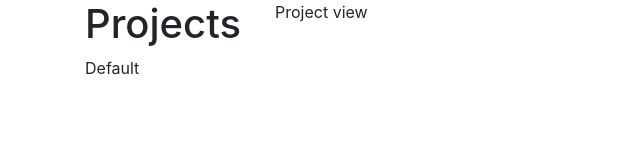
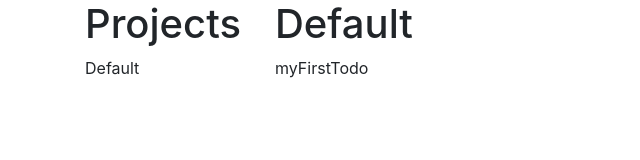
Before and after one commit to LeeSD90/js-todo-list, a website built with webpack: page dist/index.html in a window 1280 px wide. Shown: the whole page, without its empty margins (0-640 px from the left). Built offline with nearby package versions, Linux system fonts and the light colour scheme.

Commit message:
Add constraint ensuring uniqueness of project names

```diff
--- a/src/logic.js
+++ b/src/logic.js
@@ -3,18 +3,20 @@ import todoFactory from './todo.js';
 
 const addNewProject = (name) => {
     const project = projectFactory(name);
-
-    return project;
+    // Only add if the name is not a duplicate
+    if (projects.filter(p => (p.name === name)).length == 0){ projects.push(project); }
 }
 
-const addNewTodo = (title, description, dueDate, priority) => {
+const addNewTodo = (project, title, description, dueDate, priority) => {
     var todo = todoFactory(title, description, dueDate, priority);
-
-    return todo;
+    project.addToProject(todo);
 }
 
 var projects = [];
-var def = addNewProject("Default");
-projects.push(def);
+var todo = todoFactory("myFirstTodo", "Here is a test Todo", "date", 3);
+addNewProject("Default");
+
+projects.filter(p => { return p.name === "Default" })[0].addToProject(todo);
+
 
 export default projects;
--- a/src/render.js
+++ b/src/render.js
@@ -2,6 +2,22 @@ import projects from "./logic.js";
 
 const render = () => {
     renderProjectList();
+    renderProject(projects[0]);
+}
+
+const renderProject = (project) => {
+    var view = document.getElementById('project-view');
+
+    var heading = document.createElement('h1');
+    view.appendChild(heading);
+
+    heading.innerHTML = project.name;
+    project.todos.forEach((todo) => {
+        var item = document.createElement("div");
+        item.setAttribute("class", "todo-item");
+        item.innerHTML = todo.title;
+        view.appendChild(item);
+    })
 }
 
 const renderProjectList = () => {
```
Also changed, not shown: dist/bundle.js, dist/index.html.
